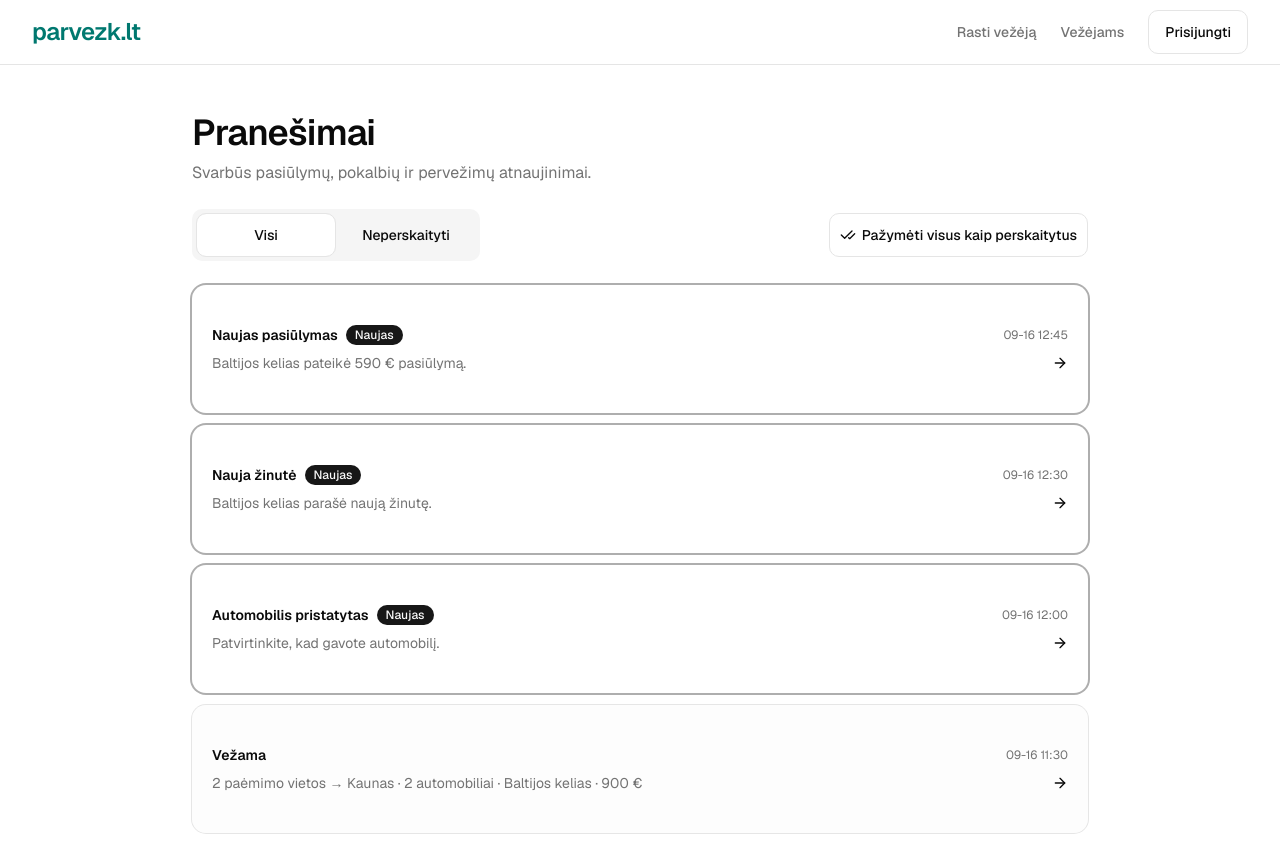
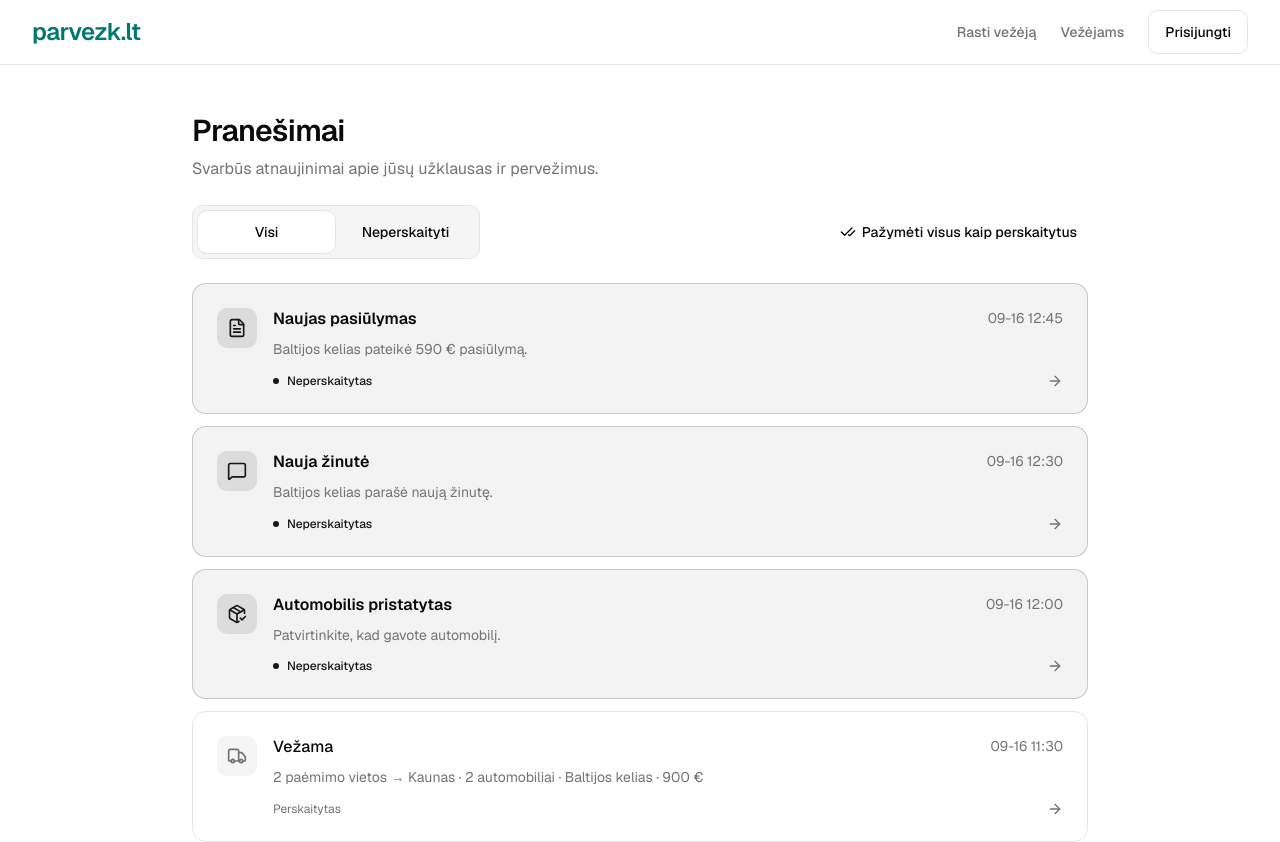
Before and after one commit to e-turinys/traliukas, a Next.js app: page /notifications in a window 1280 px wide. Shown: the top 842 px of the page. Built offline with nearby package versions, Linux system fonts and the light colour scheme.

Commit message:
Lock notifications high-fidelity design

```diff
--- a/src/features/public/notifications/view.tsx
+++ b/src/features/public/notifications/view.tsx
@@ -2,8 +2,7 @@
 
 import Link from "next/link"
 import { useState } from "react"
-import { ArrowRight, Bell, CheckCheck } from "lucide-react"
-import { Badge } from "@/components/ui/badge"
+import { ArrowRight, Bell, CalendarDays, CheckCheck, CircleCheck, FileText, MessageSquare, PackageCheck, Truck } from "lucide-react"
 import { Button } from "@/components/ui/button"
 import { Card, CardContent } from "@/components/ui/card"
 import type { Notification } from "@/lib/types/notification"
@@ -19,10 +18,11 @@ function formatNotificationTime(value: string) {
 }
 
 function EmptyState({ allEmpty }: { allEmpty: boolean }) {
-  return <Card className="bg-muted/20">
-    <CardContent className="py-10 text-center">
-      <Bell aria-hidden="true" className="mx-auto mb-3 size-7 text-muted-foreground" />
+  return <Card className="border bg-card py-0 shadow-none ring-0">
+    <CardContent className="space-y-2 p-6 text-center sm:py-10">
+      <span className="mx-auto mb-4 flex size-12 items-center justify-center rounded-full bg-muted"><Bell aria-hidden="true" className="size-5 text-muted-foreground" /></span>
       <h2 className="font-semibold">{allEmpty ? "Pranešimų nėra" : "Visus pranešimus perskaitėte"}</h2>
+      <p className="text-sm leading-relaxed text-muted-foreground">{allEmpty ? "Čia matysite svarbius užklausų ir pervežimų atnaujinimus." : "Visi pranešimai lieka pasiekiami skiltyje „Visi“."}</p>
     </CardContent>
   </Card>
 }
@@ -37,39 +37,46 @@ export function NotificationsView({ initialNotifications, initialFilter = "all"
   const visible = filter === "unread" ? unread : notifications
   const now = () => new Date().toISOString()
 
-  return <div className="mx-auto w-full max-w-4xl space-y-6">
+  return <div className="mx-auto w-full max-w-4xl space-y-6 pb-8">
     <header className="space-y-2">
-      <h1 className="text-3xl font-semibold tracking-tight sm:text-4xl">Pranešimai</h1>
-      <p className="text-muted-foreground">Svarbūs pasiūlymų, pokalbių ir pervežimų atnaujinimai.</p>
+      <h1 className="text-2xl font-semibold tracking-tight sm:text-3xl">Pranešimai</h1>
+      <p className="text-muted-foreground">Svarbūs atnaujinimai apie jūsų užklausas ir pervežimus.</p>
     </header>
 
     <div className="flex flex-col gap-3 sm:flex-row sm:items-center sm:justify-between">
-      <div role="tablist" aria-label="Pranešimų filtras" className="grid min-h-11 grid-cols-2 rounded-lg bg-muted p-1 sm:w-72">
-        <Button role="tab" aria-selected={filter === "all"} variant={filter === "all" ? "outline" : "ghost"} className="min-h-11" onClick={() => setFilter("all")}>Visi</Button>
-        <Button role="tab" aria-selected={filter === "unread"} variant={filter === "unread" ? "outline" : "ghost"} className="min-h-11" onClick={() => setFilter("unread")}>Neperskaityti</Button>
+      <div role="group" aria-label="Pranešimų filtras" className="grid min-h-11 grid-cols-2 rounded-lg border bg-muted p-1 sm:w-72 sm:shrink-0">
+        <Button aria-pressed={filter === "all"} variant={filter === "all" ? "outline" : "ghost"} className="h-auto min-h-11 whitespace-normal px-3 py-2" onClick={() => setFilter("all")}>Visi</Button>
+        <Button aria-pressed={filter === "unread"} variant={filter === "unread" ? "outline" : "ghost"} className="h-auto min-h-11 whitespace-normal px-3 py-2" onClick={() => setFilter("unread")}>Neperskaityti</Button>
       </div>
-      {notifications.length > 0 && <Button variant="outline" className="h-auto min-h-11 w-full whitespace-normal py-2 sm:w-auto" disabled={!unread.length} onClick={() => setNotifications(current => markAllNotificationsRead(current, now()))}>
+      {notifications.length > 0 && <Button variant="ghost" className="h-auto min-h-11 w-full whitespace-normal py-2 sm:w-auto" disabled={!unread.length} onClick={() => setNotifications(current => markAllNotificationsRead(current, now()))}>
         <CheckCheck aria-hidden="true" />Pažymėti visus kaip perskaitytus
       </Button>}
     </div>
+    <p role="status" className="sr-only">Neperskaityti pranešimai: {unread.length}. Rodoma: {visible.length}.</p>
 
     {visible.length > 0 ? <ol aria-label="Pranešimų sąrašas" className="space-y-3">
       {visible.map(notification => {
         const isUnread = !notification.readAt
+        const Icon = notification.eventType === "message.created" ? MessageSquare
+          : notification.eventType === "offer.created" || notification.eventType === "offer.updated" ? FileText
+          : notification.eventType === "booking.pickupScheduled" ? CalendarDays
+          : notification.eventType === "booking.created" || notification.eventType === "booking.completed" ? CircleCheck
+          : notification.eventType === "booking.delivered" ? PackageCheck : Truck
         return <li key={notification.id}>
-          <Card data-notification-id={notification.id} data-notification-read={!isUnread} className={isUnread ? "min-w-0 ring-2 ring-primary/35" : "min-w-0 bg-muted/25"}>
+          <Card data-notification-id={notification.id} data-notification-read={!isUnread} className={`min-w-0 border py-0 shadow-none ring-0 ${isUnread ? "border-primary/20 bg-primary/5" : "bg-card"}`}>
             <CardContent className="p-0">
-              <Link href={notificationDestination(notification)} onClick={() => setNotifications(current => markNotificationRead(current, notification.id, now()))} className="group grid min-h-24 min-w-0 gap-3 rounded-xl p-4 focus-visible:outline-none focus-visible:ring-2 focus-visible:ring-ring sm:grid-cols-[minmax(0,1fr)_auto] sm:items-center sm:p-5">
-                <div className="min-w-0 space-y-2">
-                  <div className="flex min-w-0 flex-wrap items-center gap-2">
-                    <h2 className="break-words font-semibold">{notification.title}</h2>
-                    {isUnread && <Badge>Naujas<span className="sr-only">, neperskaitytas pranešimas</span></Badge>}
+              <Link href={notificationDestination(notification)} onClick={() => setNotifications(current => markNotificationRead(current, notification.id, now()))} className="group flex min-h-24 min-w-0 items-start gap-3 rounded-xl p-4 transition-colors hover:bg-muted/40 focus-visible:outline-none focus-visible:ring-2 focus-visible:ring-inset focus-visible:ring-ring sm:gap-4 sm:p-6">
+                <span className={`flex size-10 shrink-0 items-center justify-center rounded-lg ${isUnread ? "bg-primary/10 text-primary" : "bg-muted text-muted-foreground"}`}><Icon aria-hidden="true" className="size-5" /></span>
+                <div className="min-w-0 flex-1 space-y-2">
+                  <div className="flex min-w-0 flex-col gap-2 sm:flex-row sm:items-start sm:justify-between sm:gap-4">
+                    <h2 className={`min-w-0 break-words text-base leading-snug ${isUnread ? "font-semibold" : "font-medium"}`}>{notification.title}</h2>
+                    <time className="shrink-0 text-sm text-muted-foreground" dateTime={notification.createdAt}>{formatNotificationTime(notification.createdAt)}</time>
                   </div>
-                  <p className="break-words text-sm text-muted-foreground">{notification.body}</p>
-                </div>
-                <div className="flex items-center justify-between gap-3 sm:flex-col sm:items-end">
-                  <time className="text-xs text-muted-foreground" dateTime={notification.createdAt}>{formatNotificationTime(notification.createdAt)}</time>
-                  <ArrowRight aria-hidden="true" className="size-4 shrink-0 transition-transform group-hover:translate-x-0.5" />
+                  <p className="break-words text-sm leading-relaxed text-muted-foreground">{notification.body}</p>
+                  <div className="flex items-center justify-between gap-3 pt-1">
+                    <span className={`inline-flex items-center gap-2 text-xs ${isUnread ? "font-medium text-primary" : "text-muted-foreground"}`}>{isUnread && <span aria-hidden="true" className="size-1.5 shrink-0 rounded-full bg-primary" />}{isUnread ? "Neperskaitytas" : "Perskaitytas"}</span>
+                    <ArrowRight aria-hidden="true" className="size-4 shrink-0 text-muted-foreground transition-transform group-hover:translate-x-0.5" />
+                  </div>
                 </div>
               </Link>
             </CardContent>
--- a/tests/notifications.browser.mjs
+++ b/tests/notifications.browser.mjs
@@ -41,6 +41,7 @@ const { sessionId } = await send("Target.attachToTarget", { targetId, flatten: t
 const cdp = (method, params) => send(method, params, sessionId)
 await cdp("Page.enable")
 await cdp("Runtime.enable")
+await cdp("Page.bringToFront")
 const evaluate = async expression => {
   const result = await cdp("Runtime.evaluate", { expression, returnByValue: true, awaitPromise: true })
   if (result.exceptionDetails) throw new Error(JSON.stringify(result.exceptionDetails))
@@ -67,7 +68,7 @@ const screenshot = async name => {
 }
 
 try {
-  for (const width of [390, 768, 1280, 1536]) {
+  for (const width of [390, 768, 1280, 1440]) {
     await cdp("Emulation.setDeviceMetricsOverride", { width, height: 900, deviceScaleFactor: 1, mobile: false })
     await visit("/notifications")
     const size = await evaluate("({ width: document.documentElement.clientWidth, scroll: document.documentElement.scrollWidth })")
@@ -80,14 +81,44 @@ try {
     assert.equal(await evaluate("document.querySelector('[data-notification-id=notification-delivered-001] a')?.getAttribute('href')"), "/bookings/transport-delivered-demo-001")
     const shortTargets = await evaluate("[...document.querySelectorAll('main a, main button')].filter(item => { const rect = item.getBoundingClientRect(); return rect.width > 0 && rect.height < 43 }).map(item => [item.textContent.trim(), item.getBoundingClientRect().height])")
     assert.deepEqual(shortTargets, [])
+    assert.equal(await evaluate("[...document.querySelectorAll('[data-notification-read=false]')].every(row => row.innerText.includes('Neperskaitytas'))"), true)
+    assert.equal(await evaluate("[...document.querySelectorAll('[data-notification-read=true]')].every(row => row.innerText.includes('Perskaitytas'))"), true)
+    await screenshot(`notifications-${width}`)
 
-    await click("Neperskaityti")
+    // Stress wrapping with repeated existing fixture text; no product fixture data is changed.
+    await evaluate(`(() => {
+      const row = document.querySelector('[data-notification-id]')
+      const title = row.querySelector('h2'), body = row.querySelector('p')
+      title.textContent = Array(6).fill(title.textContent).join(' ')
+      body.textContent = Array(8).fill(body.textContent).join(' ')
+    })()`)
+    assert.equal(await evaluate("document.documentElement.scrollWidth <= document.documentElement.clientWidth"), true)
+    assert.equal(await evaluate("[...document.querySelectorAll('[data-notification-id] h2, [data-notification-id] p, [data-notification-id] time')].every(item => item.scrollWidth <= item.clientWidth + 1 && item.scrollHeight <= item.clientHeight + 1)"), true)
+    await screenshot(`long-text-${width}`)
+    await visit("/notifications")
+
+    await evaluate("[...document.querySelectorAll('button')].find(item => item.textContent.trim() === 'Neperskaityti').focus()")
+    await cdp("Input.dispatchKeyEvent", { type: "keyDown", key: "Enter", code: "Enter", windowsVirtualKeyCode: 13, text: "\r" })
+    await cdp("Input.dispatchKeyEvent", { type: "keyUp", key: "Enter", code: "Enter", windowsVirtualKeyCode: 13 })
+    await until("document.querySelectorAll('[data-notification-id]').length === 3")
+    assert.equal(await evaluate("document.activeElement.getAttribute('aria-pressed')"), "true")
     assert.equal(await evaluate("document.querySelectorAll('[data-notification-id]').length"), 3)
     await click("Pažymėti visus kaip perskaitytus")
     assert.ok(await evaluate(text("Visus pranešimus perskaitėte")))
     assert.equal(await evaluate("document.querySelectorAll('[data-notification-id]').length"), 0)
+    await click("Visi")
+    assert.equal(await evaluate("document.querySelectorAll('[data-notification-read=true]').length"), 9)
+    assert.equal(await evaluate("[...document.querySelectorAll('button')].find(item => item.textContent.includes('Pažymėti visus')).disabled"), true)
+    await screenshot(`all-read-${width}`)
 
-    if (width === 390 || width === 1280) { await visit("/notifications"); await screenshot(`notifications-${width}`) }
+    await visit("/notifications?view=empty")
+    assert.ok(await evaluate(text("Pranešimų nėra")))
+    assert.equal(await evaluate("document.documentElement.scrollWidth <= document.documentElement.clientWidth"), true)
+    await screenshot(`empty-${width}`)
+    await visit("/notifications?filter=unread")
+    assert.equal(await evaluate("document.querySelectorAll('[data-notification-id]').length"), 3)
+    await visit("/notifications?view=all-read&filter=unread")
+    assert.ok(await evaluate(text("Visus pranešimus perskaitėte")))
     console.log(`PASS ${width}px: list, unread filter, mark-all state, destinations and touch targets; no overflow`)
   }
 
@@ -99,6 +130,14 @@ try {
   await evaluate("document.querySelector('[data-notification-id=notification-message-created-001] a').click()")
   await until("location.pathname === '/messages/active-prebooking-demo-001'")
   assert.equal(await evaluate("location.pathname"), "/messages/active-prebooking-demo-001")
+  for (const [id, href] of [
+    ['notification-offer-created-001', '/offers/marketplace-demo-001-offer-1'],
+    ['notification-booking-created-001', '/bookings/transport-demo-001'],
+  ]) {
+    await visit('/notifications')
+    await evaluate(`document.querySelector('[data-notification-id="${id}"] a').click()`)
+    await until(`location.pathname === ${JSON.stringify(href)}`)
+  }
   assert.deepEqual(exceptions, [])
   console.log(`PASS empty/all-read fixtures, stored-href click navigation and no runtime exceptions. Screenshots: ${artifacts}`)
 } finally {
```
Also changed, not shown: 5 other files (tests, documents, lock files or other folders).
